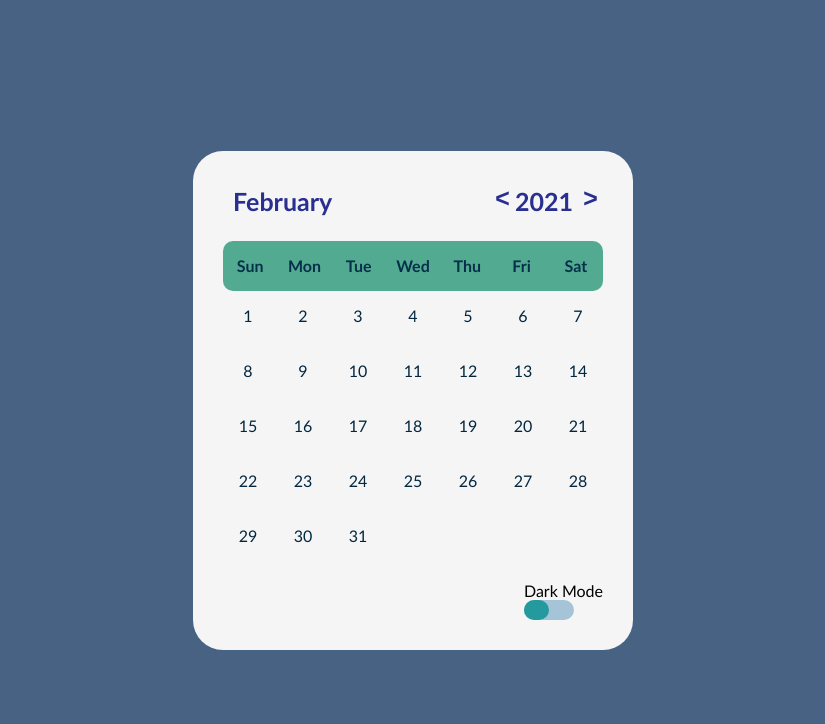
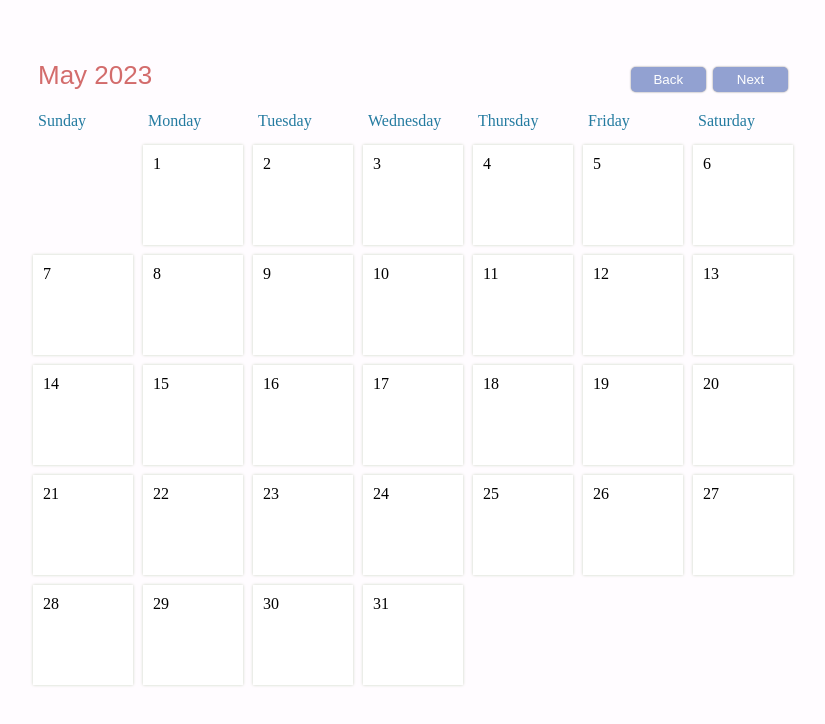
Before and after one commit to PrestleyF/calender-app, a plain HTML site: page index.html in a window 1280 px wide. Shown: the whole page, without its empty margins (227-1052 px from the left). Drawn offline with Linux system fonts and the light colour scheme.

Commit message:
changes to html, css and js

```diff
--- a/index.html
+++ b/index.html
@@ -4,93 +4,36 @@
    <meta charset="UTF-8">
    <meta http-equiv="X-UA-Compatible" content="IE=edge">
    <meta name="viewport" content="width=device-width, initial-scale=1.0">
-   <title>Document</title>
+   <title>calendar app</title>
+
    <link rel="stylesheet" href="style.css">
-   <script src="server.js"></script>
 </head>
-<body class="light">
-   <div class="calender">
-      <div class="calender-header">
-         <span class="month-picker" id="month-picker">
-            February
-         </span>
-         <div class="year-picker">
-            <span class="year-change" id="prev-year">
-               <pre><</pre>
-            </span>
-            <span id="year">2021</span>
-            <span class="year-change" id="year-change">
-               <pre>></pre>
-            </span>
+<body>
+
+  <div id="container">
+      <div id="header">
+         <div id="months"></div>
+         <div>
+            <button id="backButton">Back</button>
+            <button id="nextButton">Next</button>
          </div>
       </div>
 
-      <div class="calender-body">
-            <div class="calender-week-day">
-                <div>Sun</div>
-                <div>Mon</div>
-                <div>Tue</div>
-                <div>Wed</div>
-                <div>Thu</div>
-                <div>Fri</div>
-                <div>Sat</div>
-            </div>
-            <div class="calender-days">
-               <div>
-                  1
-                  <span></span>
-                  <span></span>
-                  <span></span>
-                  <span></span>
-               </div>
-               <div>2</div>
-               <div>3</div>
-               <div>4</div>
-               <div>5</div>
-               <div>6</div>
-               <div>7</div>
-               <div>8</div>
-               <div>9</div>
-               <div>10</div>
-               <div>11</div>
-               <div>12</div>
-               <div>13</div>
-               <div>14</div>
-               <div>15</div>
-               <div>16</div>
-               <div>17</div>
-               <div>18</div>
-               <div>19</div>
-               <div>20</div>
-               <div>21</div>
-               <div>22</div>
-               <div>23</div>
-               <div>24</div>
-               <div>25</div>
-               <div>26</div>
-               <div>27</div>
-               <div>28</div>
-               <div>29</div>
-               <div>30</div>
-               <div>31</div>
-            </div>
+      <div id="weekdays">
+         <div>Sunday</div>
+         <div>Monday</div>
+         <div>Tuesday</div>
+         <div>Wednesday</div>
+         <div>Thursday</div>
+         <div>Friday</div>
+         <div>Saturday</div>
+
       </div>
 
-      <div class="calender-footer">
-         <div class="toggler">
-            <span>Dark Mode</span>
-             <div class="dark-mode-switch">
-               <div class="dark-mode-switch-ident">
 
-               </div>
-             </div>
-         </div>
-      </div>
+      <div id="calendar"></div>
+  </div>
 
-      <div class="month-list">
-
-      </div>
-   </div>
-   <script src="app.js"></script>
+   <script src="server.js"></script>
 </body>
 </html>
--- a/server.js
+++ b/server.js
@@ -1,59 +1,64 @@
-document.querySelector('.dark-mode-switch').onclick = () =>{
-    document.querySelector('body').classList.toggle('dark')
-    document.querySelector('body').classList.toggle('light')
+
+let nav = 0;
+let clicked = null;
+let events = localStorage.getItem('events') ? JSON.parse(localStorage.getItem('events')) : [];
+
+const calendar = document.getElementById('calendar');
+const weekdays = ['Sunday', 'Monday', 'Tuesday', 'Wednesday', 'Thursday', 'Friday', 'Saturday'];
+
+ function load(){
+   const dt = new Date();
+
+   if(nav !== 0){
+    dt.setMonth(new Date().getMonth() + nav);
+   }
+
+   const day = dt.getDate();
+   const month = dt.getMonth();
+   const year = dt.getFullYear();
+
+   const firstDayOfMonth = new Date(year, month, 1);
+   const daysInMonth = new Date( year, month + 1, 0).getDate();
+
+   const dateString = firstDayOfMonth.toLocaleDateString('en-us', {
+    weekday :'long',
+    year: 'numeric',
+    month: 'numeric',
+    day: 'numeric',
+   });
+   const paddingDays = weekdays.indexOf(dateString.split(',')[0]);
+
+   document.getElementById('months').innerText = `${dt.toLocaleDateString('en-us', {month: 'long'})} ${year}`
+
+   calendar.innerHTML = '';
+
+   for(let i = 1; i <= paddingDays + daysInMonth; i++){
+     const daySquare = document.createElement('div');
+     daySquare.classList.add('day');
+
+     if( i> paddingDays){
+          daySquare.innerText = i - paddingDays;
+
+          daySquare.addEventListener('click', () => console.log('click'));
+     } else{
+          daySquare.classList.add('padding')
+     }
+     calendar.appendChild(daySquare);
+   }
+
+ }
+function initButtons(){
+    document.getElementById('nextButton').addEventListener('click', () =>{
+        nav++;
+        load();
+    })
+    document.getElementById('backButton').addEventListener('click', () =>{
+        nav--;
+        load();
+    })
 }
 
-isleapYear = (year) =>{
-    return (year % 4 === 0 && year % 100!== 0 && year % 400!==0) || ( year % 100 === 0 && year % 400 === 0)
-}
 
-getFebDays = (year) =>{
-    return isleapYear(year)? 29 : 28
-}
+initButtons()
 
-let calender = document.querySelector('.calender')
-
-const month_names = ['January', 'February', 'March', 'April', 'May', 'June', 'July', 'August', 'September', 'October', 'November', 'December']
-let month_picker = document.querySelector('#month-picker')
-
-generateCalender = (month, year) =>{
-    let calender_days = document.querySelector('.calender-days')
-
-    calender_days.innerHTML = ''
-
-    let calender_header_year = document.querySelector('#year')
-
-    let days_of_month = [31, getFebDays(year), 31, 30, 31, 30, 31, 31, 30, 31, 30, 31]
-
-    let currentDate = new Date()
-
-    month_picker.innerText = month_names[month]
-    calender_header_year.innerHTML = year
-
-    let first_day = new Date(year, month,1)
-
-    calender_header_year.innerText = year
-
-    for(let i= 0; i <= days_of_month[month] + first_day.getDay() - 1; i++){
-           let day = document.createElement('div')
-           if(i >= first_day.getDay()){
-            day.classList.add('calender-day-hover')
-            day.innerHTML = i - first_day.getDay() + 1
-            day.innerHTML += `<span></span>
-                              <span></span>
-                              <span></span>
-                              <span></span>`
-
-            if( i - first_day.getDay() + 1 === currentDay.getDay() && currentDate.getFullYear() && month === currentDate.getMonth()){}
-                 day.classList.add('curr-date')
-           }
-           calender_days.appendChild(day)
-    }
-
- }
-let currentDate = new Date()
-
-let currentMonth = {value:currentDate.month()}
-let currentYear = {value:currentDate.getFullYear()}
-
-generateCalender(currentMonth.value, currentYear.value)
+ load()
--- a/style.css
+++ b/style.css
@@ -1,223 +1,125 @@
-:root {
-    --dark-body: #4d4c5a;
-    --dark-main: #141529;
-    --dark-second: #79788c;
-    --dark-hover: #323048;
-    --dark-text: #f8fbff;
+body {
+    display: flex;
+    margin-top: 50px;
+    justify-content: center;
+    background-color: #FFFCFF;
+  }
+  button {
+    width: 75px;
+    cursor: pointer;
+    box-shadow: 0px 0px 2px gray;
+    border: none;
+    outline: none;
+    padding: 5px;
+    border-radius: 5px;
+    color: white;
+  }
 
-    --light-body: #f3f8fe;
-    --light-main: #fdfdfd;
-    --light-second: #c3c2c8;
-    --light-hover: #edf0f5;
-    --light-text: #151426;
-
-    --blue: #0000ff;
-    --white: #fff;
-
-    --shadow: rgba(100, 100, 111, 0.2) 0px 7px 29px 0px;
-
-    --font-family: cursive;
-}
-.dark {
-    --bg-body: var(--dark-body);
-    --bg-main: var(--dark-main);
-    --bg-second: var(--dark-second);
-    --color-hover: var(--dark-hover);
-    --color-txt: var(--dark-text);
-}
-
-.light {
-    --bg-body: var(--light-body);
-    --bg-main: var(--light-main);
-    --bg-second: var(--light-second);
-    --color-hover: var(--light-hover);
-    --color-txt: var(--light-text);
-}
-
-*{
-    padding: 0;
-    margin:0;
-    box-sizing: border-box;
-}
-
-html,
-body{
-    height: 100vh;
-    display: grid;
-    place-items: center;
-    font-family: 'Gill Sans', 'Gill Sans MT', Calibri, 'Trebuchet MS', sans-serif;
-    background-color: #486283;
-}
-.calender{
-    height: max-content;
-    width: max-content;
-    background-color: #F5F5F5;
-    border-radius: 30px;
-    padding: 20px;
-    position: relative;
-    overflow: hidden;
-
-}
-.light .calender{
-    box-shadow: #89AAC0;
-}
-.calender-header{
+  #header {
+    padding: 10px;
+    color: #d36c6c;
+    font-size: 26px;
+    font-family: sans-serif;
     display: flex;
     justify-content: space-between;
-    align-items: center;
-    font-size: 25px;
-    font-weight: 600;
-    color: #292f8f;
+  }
+  #header button {
+    background-color:#92a1d1;
+  }
+  #container {
+    width: 770px;
+  }
+  #weekdays {
+    width: 100%;
+    display: flex;
+    color: #247BA0;
+  }
+  #weekdays div {
+    width: 100px;
     padding: 10px;
+  }
+  #calendar {
+    width: 100%;
+    margin: auto;
+    display: flex;
+    flex-wrap: wrap;
+  }
+  .day {
+    width: 100px;
+    padding: 10px;
+    height: 100px;
+    cursor: pointer;
+    box-sizing: border-box;
+    background-color: white;
+    margin: 5px;
+    box-shadow: 0px 0px 3px #CBD4C2;
+    display: flex;
+    flex-direction: column;
+    justify-content: space-between;
+  }
+  .day:hover {
+    background-color: #e8faed;
+  }
 
-}
-.calender-body{
+  .day + #currentDay {
+    background-color:#e8f4fa;
+  }
+  .event {
+    font-size: 10px;
+    padding: 3px;
+    background-color: #58bae4;
+    color: white;
+    border-radius: 5px;
+    max-height: 55px;
+    overflow: hidden;
+  }
+  .padding {
+    cursor: default !important;
+    background-color: #FFFCFF !important;
+    box-shadow: none !important;
+  }
+  #newEventModal, #deleteEventModal {
+    display: none;
+    z-index: 20;
+    padding: 25px;
+    background-color: #e8f4fa;
+    box-shadow: 0px 0px 3px black;
+    border-radius: 5px;
+    width: 350px;
+    top: 100px;
+    left: calc(50% - 175px);
+    position: absolute;
+    font-family: sans-serif;
+  }
+  #eventTitleInput {
     padding: 10px;
-}
-.calender-week-day{
-    display: grid;
-    grid-template-columns: repeat(7, 1fr);
-    font-weight: 600;
-    background-color: #52AB90;
-    height: 50px;
-    border-radius: 10px;
-}
-.calender-week-day div{
-    display: grid;
-    place-items: center;
-    color: #062f4b;
-
-}
-.calender-days{
-    display: grid;
-    grid-template-columns: repeat(7, 1fr);
-    gap: 5px;
-    color: #03273f;
-
-}
-
-.calender-days div{
-    width:50px ;
-    height: 50px;
-    display: flex;
-    align-items: center;
-    justify-content: center;
-    padding: 5px;
-    position: relative;
-    cursor: pointer;
-
-}
-.month-picker{
-    padding: 5px 10px ;
-    border-radius: 10px;
-    cursor: pointer;
-}
-.month-picker:hover{
-    background-color: #9dade0;
-}
-.year-picker{
-    display: flex;
-    align-items: center;
-    cursor: pointer;
-    border-radius: 10px;
-}
-.year-change{
-    height: 40px;
-    width: 10px;
-    border-radius: 80%;
-    display: grid;
-    place-items: center;
-    margin: 0 10px;
-    cursor: pointer;
-
-}
-.year-change:hover{
-    background-color: #716ccc;
-}
-.calender-footer{
-padding: 10px;
-display: flex;
-justify-content: flex-end;
-align-items: center;
-}
-.toggle{
-    display: flex;
-}
-.toggle-span{
-    margin-right: 10px;
-    color: red;
-}
-.dark-mode-switch{
-    position: relative;
-    width: 50px;
-    height: 20px;
-    background-color: #a5c4d8;
-    border-radius: 20px;
-    cursor: pointer;
-}
-.dark-mode-switch-ident{
-    width: 25px;
-    height: 20px;
-    border-radius: 20px;
-    background-color: #259a9e;
+    width: 100%;
+    box-sizing: border-box;
+    margin-bottom: 25px;
+    border-radius: 3px;
+    outline: none;
+    border: none;
+    box-shadow: 0px 0px 3px gray;
+  }
+  #eventTitleInput.error {
+    border: 2px solid red;
+  }
+  #cancelButton, #deleteButton {
+    background-color: #d36c6c;
+  }
+  #saveButton, #closeButton {
+    background-color: #92a1d1;
+  }
+  #eventText {
+    font-size: 14px;
+  }
+  #modalBackDrop {
+    display: none;
+    top: 0px;
+    left: 0px;
+    z-index: 10;
+    width: 100vw;
+    height: 100vh;
     position: absolute;
-    transition: left .2s ease-in-out;
-}
-
-.dark .dark-mode-switch .dark-mode-switch-ident{
-    top: 2px;
-    left: calc(2px + 50%);
-}
-.calender-days div span{
-   position:absolute;
-}
-.calender-days div:hover span{
-    transition: width 0.2s ease-in-out, height 0.2s ease-in-out;
-}
-.calender-days div span:nth-child(1),
-.calender-days div span:nth-child(3){
-    width: 1px;
-    height: 0;
-    background-color: black;
-}
-.calender-days div:hover span:nth-child(1),
-.calender-days div:hover span:nth-child(3){
-     height: 100%;
-}
-.calender-days div span:nth-child(1){
-     bottom: 0;
-     left: 0;
-}
-.calender-days div span:nth-child(3){
-     top: 0;
-     right: 0;
-}
-
-.calender-days div span:nth-child(2),
-.calender-days div span:nth-child(4){
-   width: 0;
-   height: 2px;
-   background-color: black;
-}
-.calender-days div:hover span:nth-child(2),
-.calender-days div:hover span:nth-child(4){
-    width: 100%;
-}
-
-.calender-days div span:nth-child(2){
-    top: 0;
-    right: 0;
-}
-.calender-days div span:nth-child(4){
-    bottom: 0;
-    left: 0;
-}
-.calender-days div:hover span:nth-child(2){
-    transition-delay: 0.01s;
-}
-.calender-days div:hover span:nth-child(3){
-    transition-delay: 0.02s;
-}
-.calender-days div:hover span:nth-child(4){
-    transition-delay: 0.03s;
-}
+    background-color: rgba(0,0,0,0.8);
+  }
```
